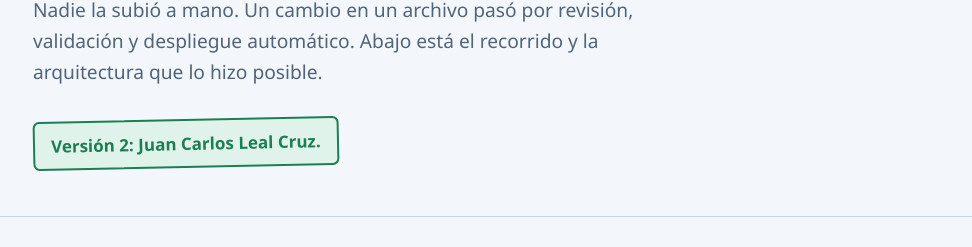
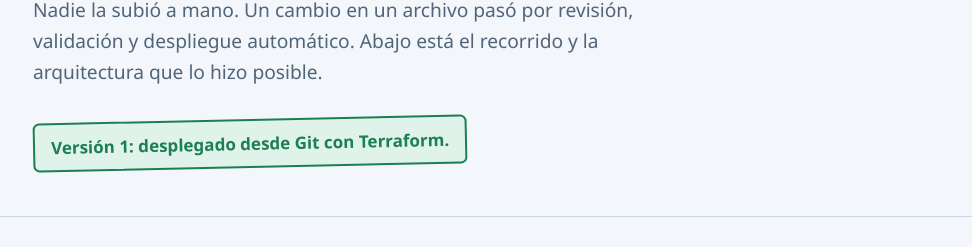
Before and after one commit to JuanLeal05/PENU-gitops-lab, a plain HTML site: page site/index.html in a window 1280 px wide. Shown: the part 322-569 px from the top of the page, without its empty margins (131-1103 px from the left). Drawn offline with Linux system fonts and the light colour scheme.

Commit message:
Revert "Small change to index.html"

```diff
--- a/site/index.html
+++ b/site/index.html
@@ -165,7 +165,7 @@
       <h1>Esta página viajó desde Git hasta Azure</h1>
       <p class="lead">Nadie la subió a mano. Un cambio en un archivo pasó por revisión, validación y despliegue automático. Abajo está el recorrido y la arquitectura que lo hizo posible.</p>
       <!-- CAMBIE SOLO EL TEXTO DE LA SIGUIENTE LÍNEA: ponga «Versión 2» y su nombre -->
-      <p class="version" id="version">Versión 2: Juan Carlos Leal Cruz.</p>
+      <p class="version" id="version">Versión 1: desplegado desde Git con Terraform.</p>
     </div>
   </header>
 
```
Also changed, not shown: 2 other files.
